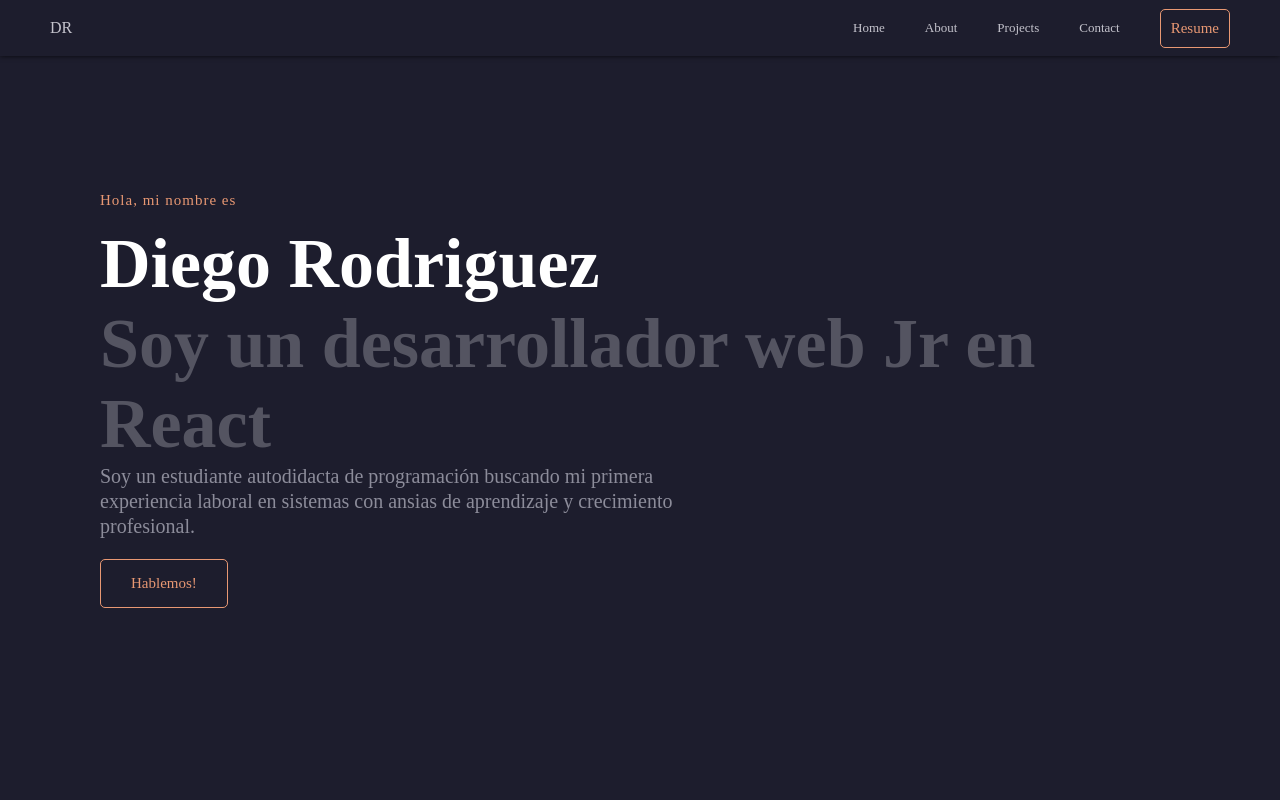
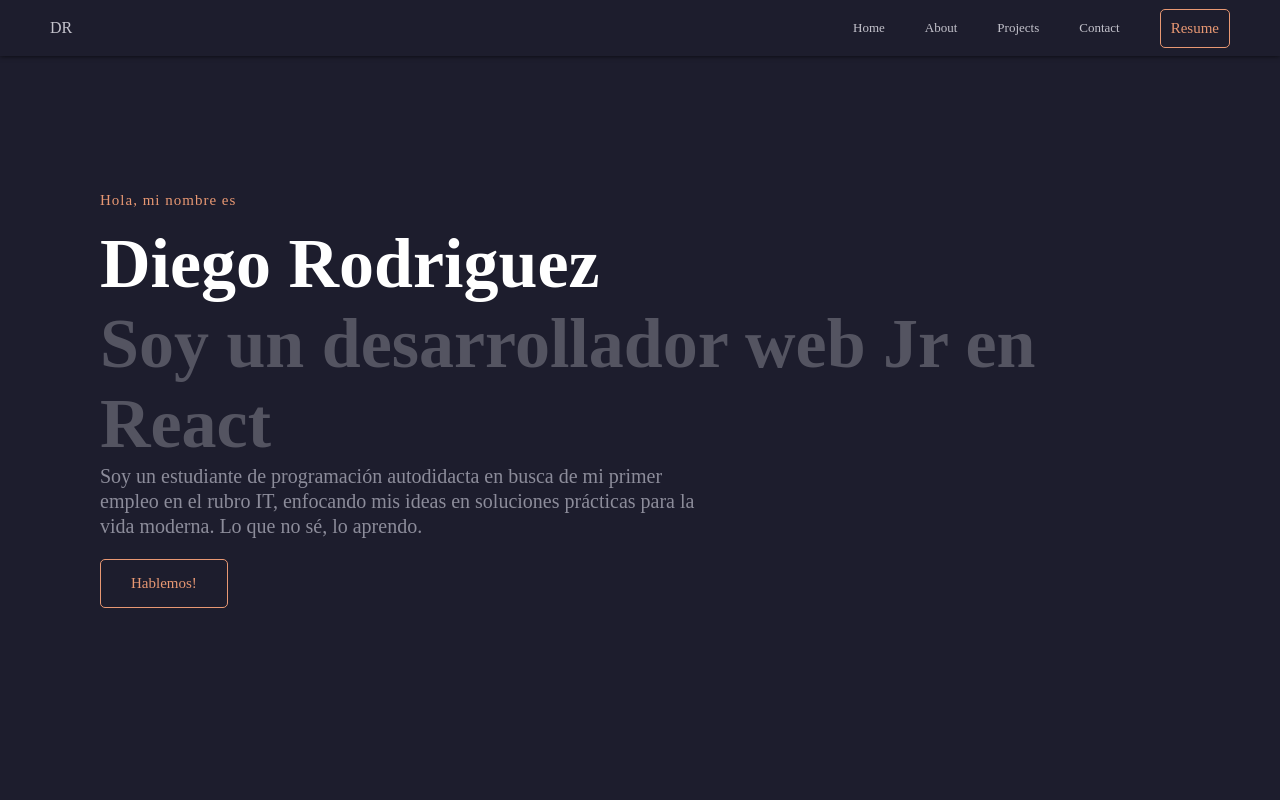
Before and after one commit to darking98/portfolio, a React (Create React App) app: page / in a window 1280 px wide. Shown: the top 800 px of the page. Built offline with nearby package versions, Linux system fonts and the light colour scheme.

Commit message:
changing paragraph of home component

```diff
--- a/src/components/Home.js
+++ b/src/components/Home.js
@@ -13,11 +13,7 @@ const Home = () => {
             </HeaderContainer>
             <InfoContainer>
                 <p>
-                    Soy un estudiante autodidacta de programación
-                    buscando mi primera experiencia
-                    laboral en sistemas con ansias de
-                    aprendizaje y crecimiento
-                    profesional.
+                    Soy un estudiante de programación autodidacta en busca de mi primer empleo en el rubro IT, enfocando mis ideas en soluciones prácticas para la vida moderna. Lo que no sé, lo aprendo.
                 </p>
             <Link
                 to="contact"
```
